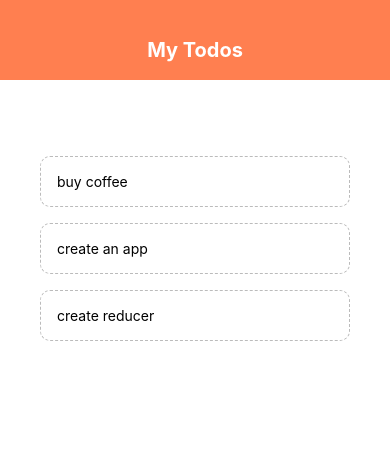
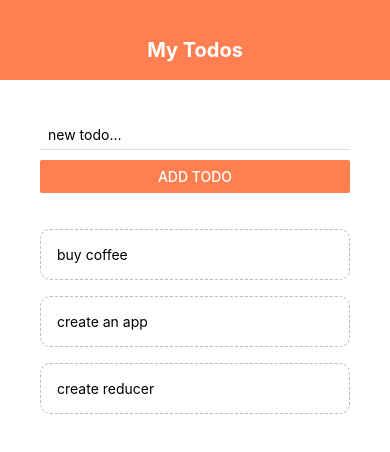
Before and after one commit to Dreezy305/ReactNative_Practice, a React Native app: screen / in a window 390 px wide. Shown: the top 452 px of the page. Built offline with nearby package versions, Linux system fonts and the light colour scheme.

Commit message:
to do form

```diff
--- a/App.js
+++ b/App.js
@@ -2,6 +2,7 @@
 import React, { useState } from "react";
 import { StyleSheet, Text, View, FlatList } from "react-native";
 import TodoItem from "./components/todoItem";
+import AddTodo from "./components/addTodo";
 
 export default function App() {
   const [todos, setTodos] = useState([
@@ -17,6 +18,13 @@
     });
   };
 
+  const submitHandler = (text) => {
+    setTodos((prevTodos) => {
+      console.log(prevTodos);
+      return [{ text: text, key: Math.random() }, ...prevTodos];
+    });
+  };
+
   return (
     <View style={styles.container}>
       {/* HEADER GOES HERE */}
@@ -25,6 +33,7 @@
       </View>
       <View style={styles.content}>
         {/* TODO FORM */}
+        <AddTodo submitHandler={submitHandler} />
         <View style={styles.list}>
           <FlatList
             data={todos}
--- a/components/addTodo.js
+++ b/components/addTodo.js
@@ -0,0 +1,43 @@
+import React, { useState } from "react";
+import {
+  StyleSheet,
+  Text,
+  TouchableOpacity,
+  TextInput,
+  Button,
+  View,
+} from "react-native";
+
+export default function AddTodo({ submitHandler }) {
+  const [text, setText] = useState("");
+
+  const changeHandler = (val) => {
+    setText(val);
+  };
+
+  return (
+    <View>
+      <TextInput
+        placeholder="new todo..."
+        onChangeText={changeHandler}
+        style={styles.input}
+      />
+
+      <Button
+        onPress={() => submitHandler(text)}
+        title="add todo"
+        color="coral"
+      />
+    </View>
+  );
+}
+
+const styles = StyleSheet.create({
+  input: {
+    marginBottom: 10,
+    paddingHorizontal: 8,
+    paddingVertical: 6,
+    borderBottomWidth: 1,
+    borderBottomColor: "#ddd",
+  },
+});
```
